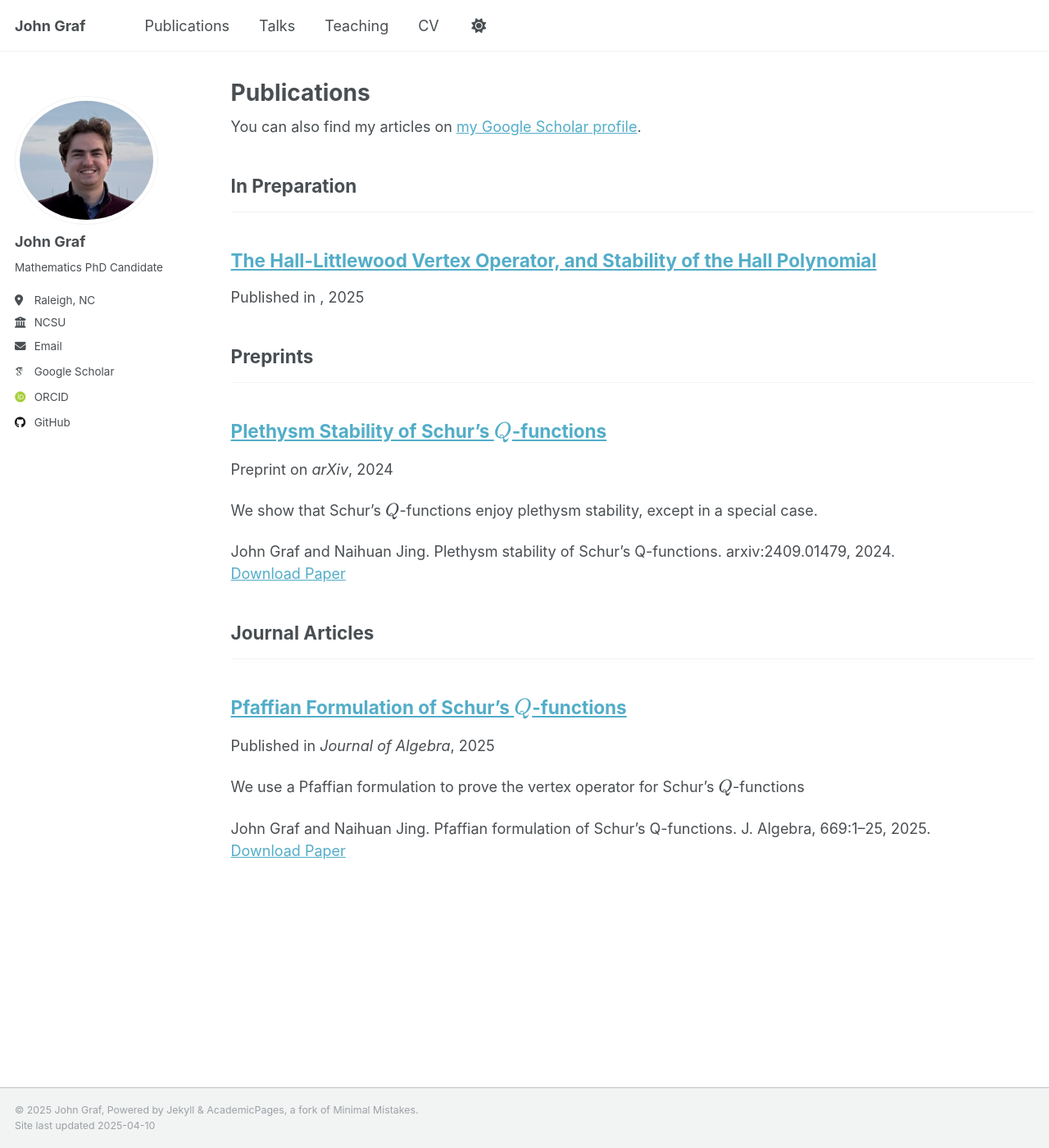
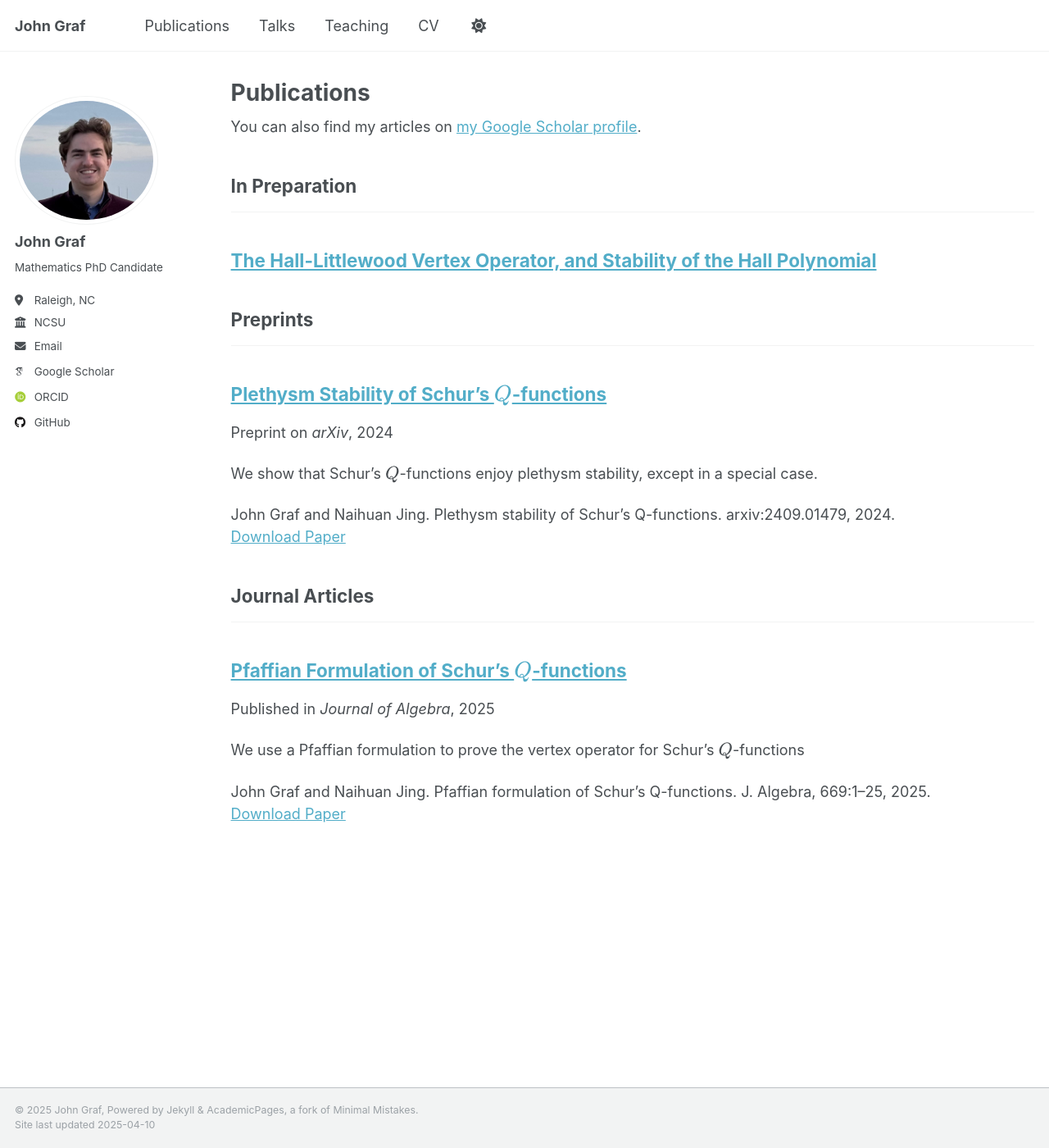
Before and after one commit to j-graf/j-graf.github.io, a Jekyll site: the page built from _pages/publications.html, in a window 1280 px wide and 1400 px high. Shown: the whole window at 82% size. Built offline with Jekyll 4.4.1, drawn with Linux system fonts in a browser that asks for light colours; some web fonts are replaced.

Commit message:
Update archive-single.html

```diff
--- a/_includes/archive-single.html
+++ b/_includes/archive-single.html
@@ -43,7 +43,7 @@
     {% elsif post.collection == 'publications' %}
       {% if post.category == 'preprint' %}
         <p>Preprint on <i>{{ post.venue }}</i>, {{ post.date | default: "1900-01-01" | date: "%Y" }} </p>
-      {% else %}
+      {% elsif post.category != 'inpreparation' %}
         <p>Published in <i>{{ post.venue }}</i>, {{ post.date | default: "1900-01-01" | date: "%Y" }} </p>
       {% endif %}
     {% elsif post.date %}
```
